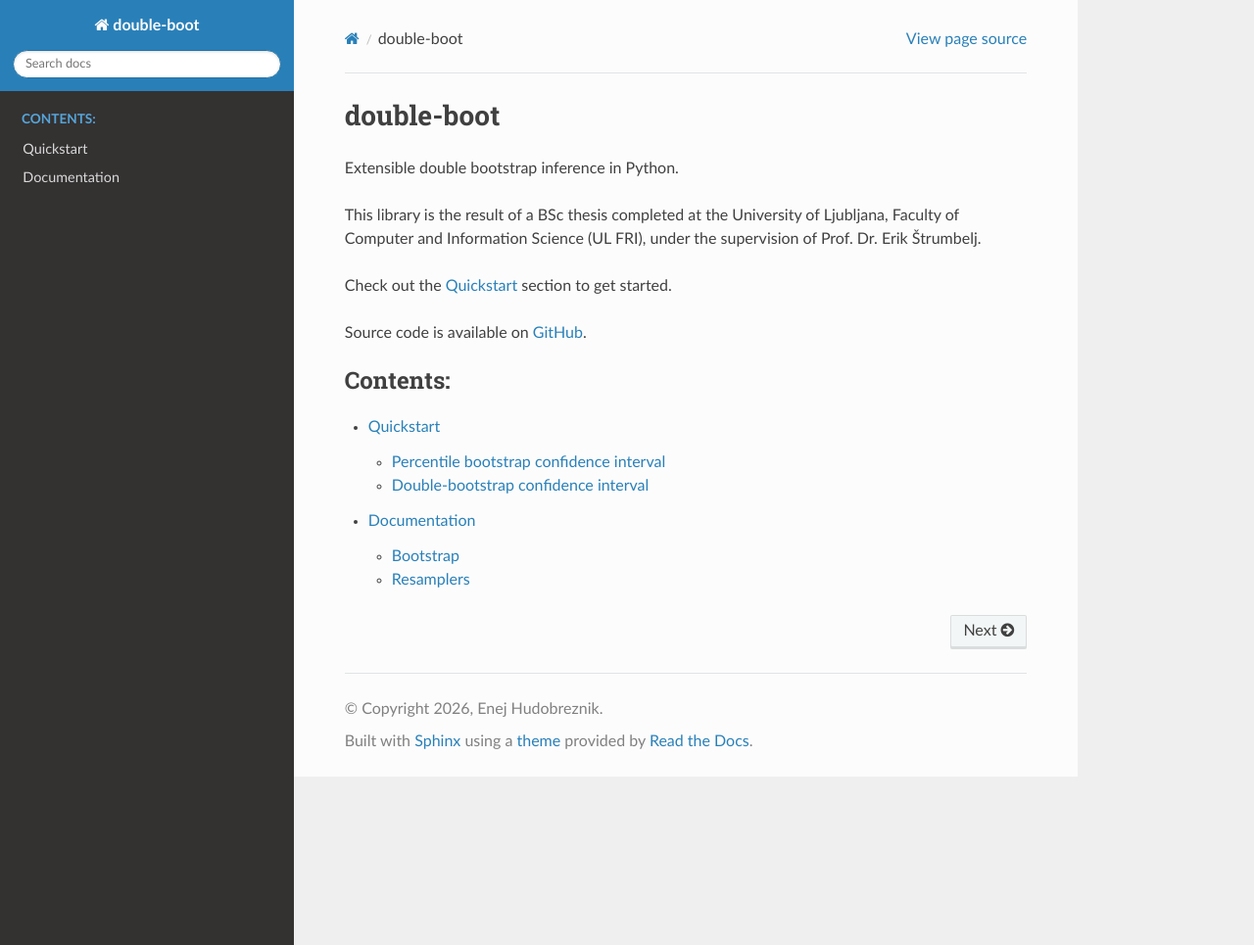
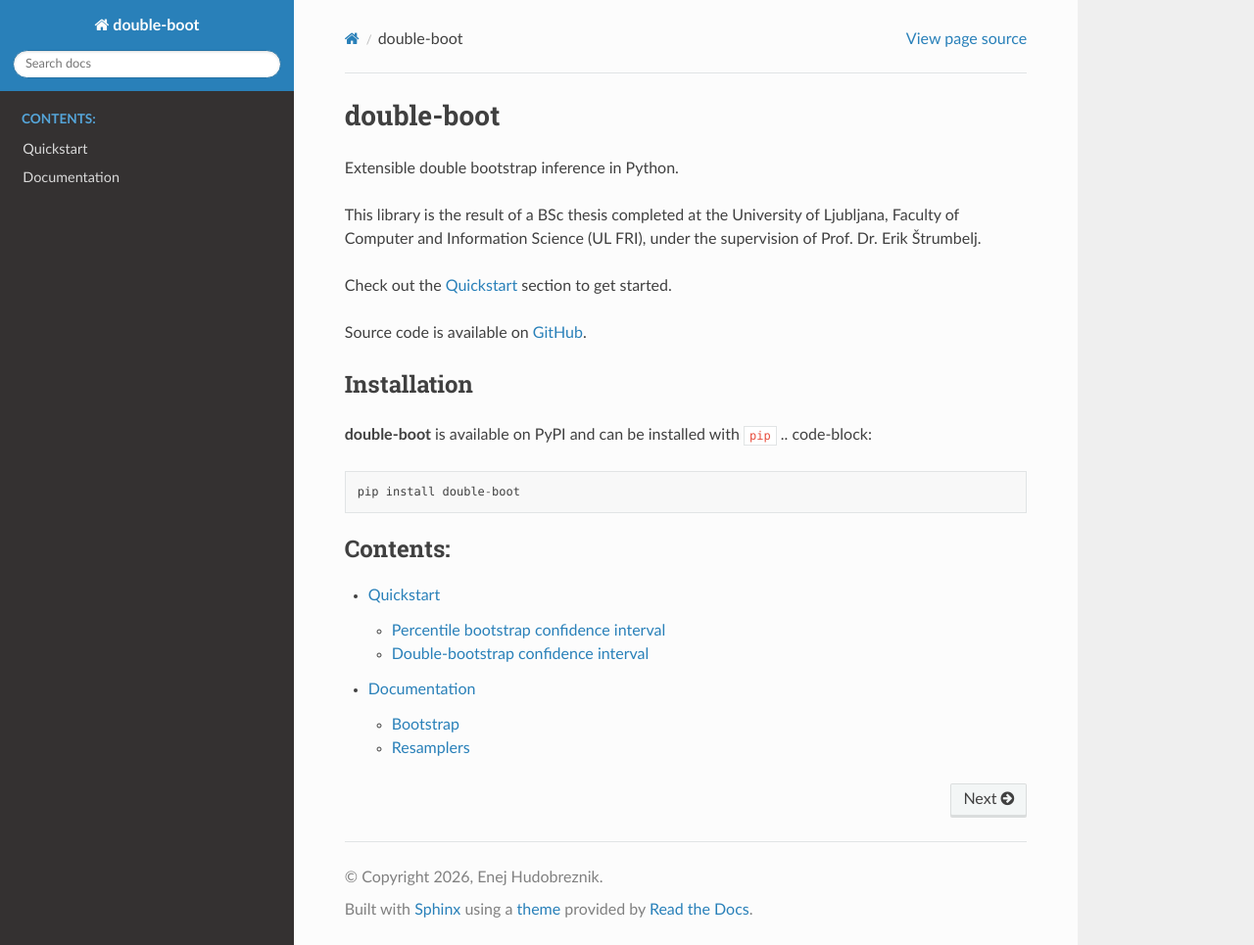
Before and after one commit to enejH04/bootstrap-inference, a Sphinx documentation site: the page built from docs/index.rst, in a window 1280 px wide and 965 px high. Shown: the whole window at 98% size. Built offline with Sphinx 7.4.7 and the Read the Docs theme 3.1.0, drawn with Linux system fonts in a browser that asks for light colours.

Commit message:
Add installation info

```diff
--- a/docs/index.rst
+++ b/docs/index.rst
@@ -14,6 +14,14 @@ Check out the :doc:`quickstart` section to get started.
 
 Source code is available on `GitHub <https://github.com/enejH04/double-boot>`_.
 
+Installation
+------------
+
+**double-boot** is available on PyPI and can be installed with ``pip``
+.. code-block::
+
+   pip install double-boot
+
 .. toctree::
    :maxdepth: 2
    :caption: Contents:
--- a/pyproject.toml
+++ b/pyproject.toml
@@ -1,6 +1,6 @@
 [project]
 name = "double-boot"
-version = "1.0.0"
+version = "1.0.2"
 description = "Extensible double bootstrap inference in Python."
 readme = "README.md"
 authors = [
```
Also changed, not shown: README.md (+8 -0 lines), 1 other file.
